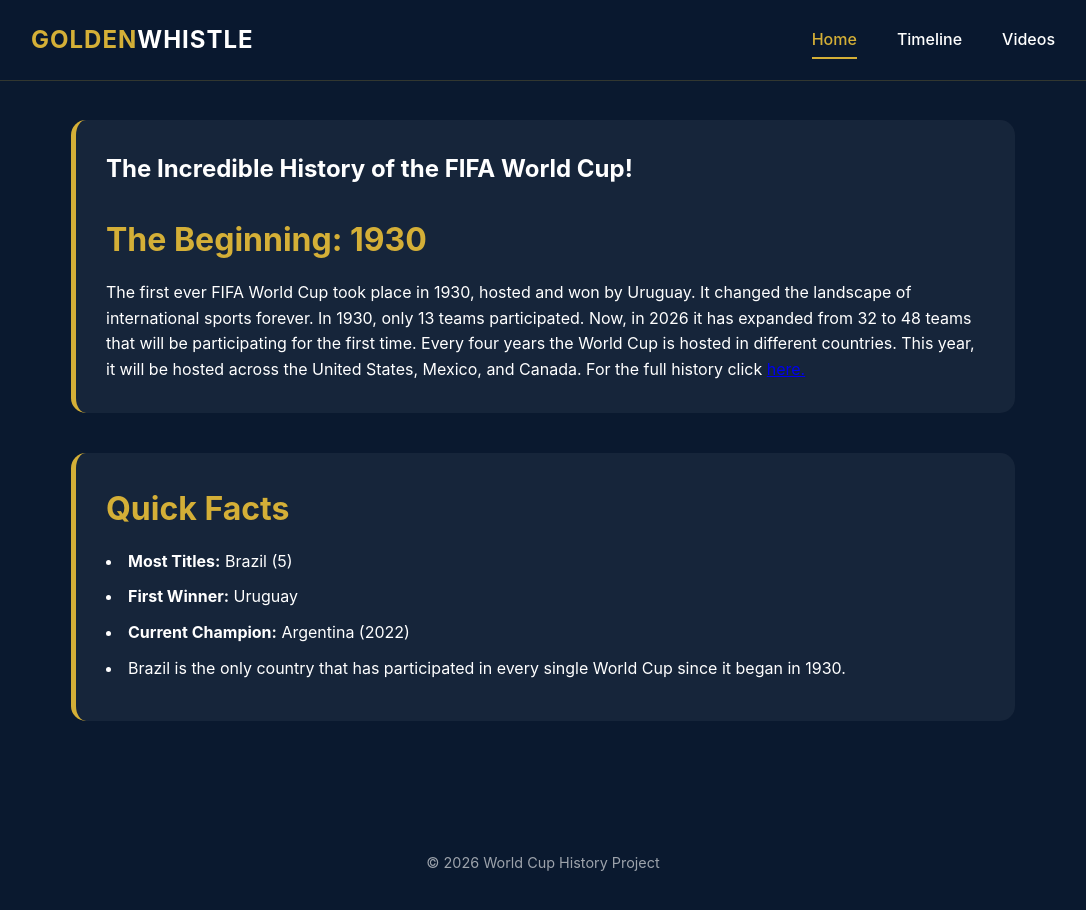
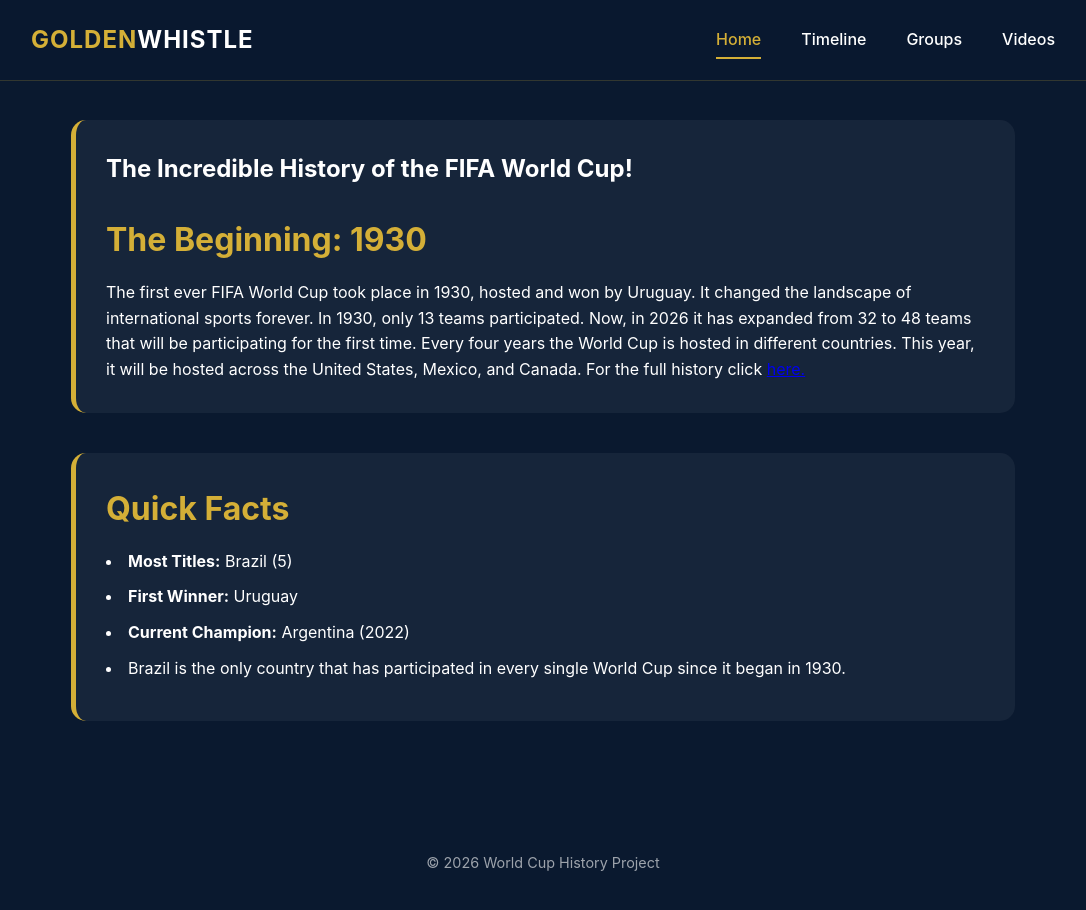
Before and after one commit to lizarellano1618/TheGoldenWhistle, a plain HTML site: page index.html in a window 1280 px wide. Shown: the whole page, without its empty margins (97-1183 px from the left). Drawn offline with Linux system fonts and the light colour scheme.

Commit message:
Add Groups link to navigation bar

```diff
--- a/index.html
+++ b/index.html
@@ -195,6 +195,7 @@
         <nav class="navbar">
             <a href="index.html" class="active">Home</a>
             <a href="timeline.html">Timeline</a>
+            <a href="groups.html">Groups</a>
             <a href="videos.html">Videos</a>
         </nav>
     </header>
```
